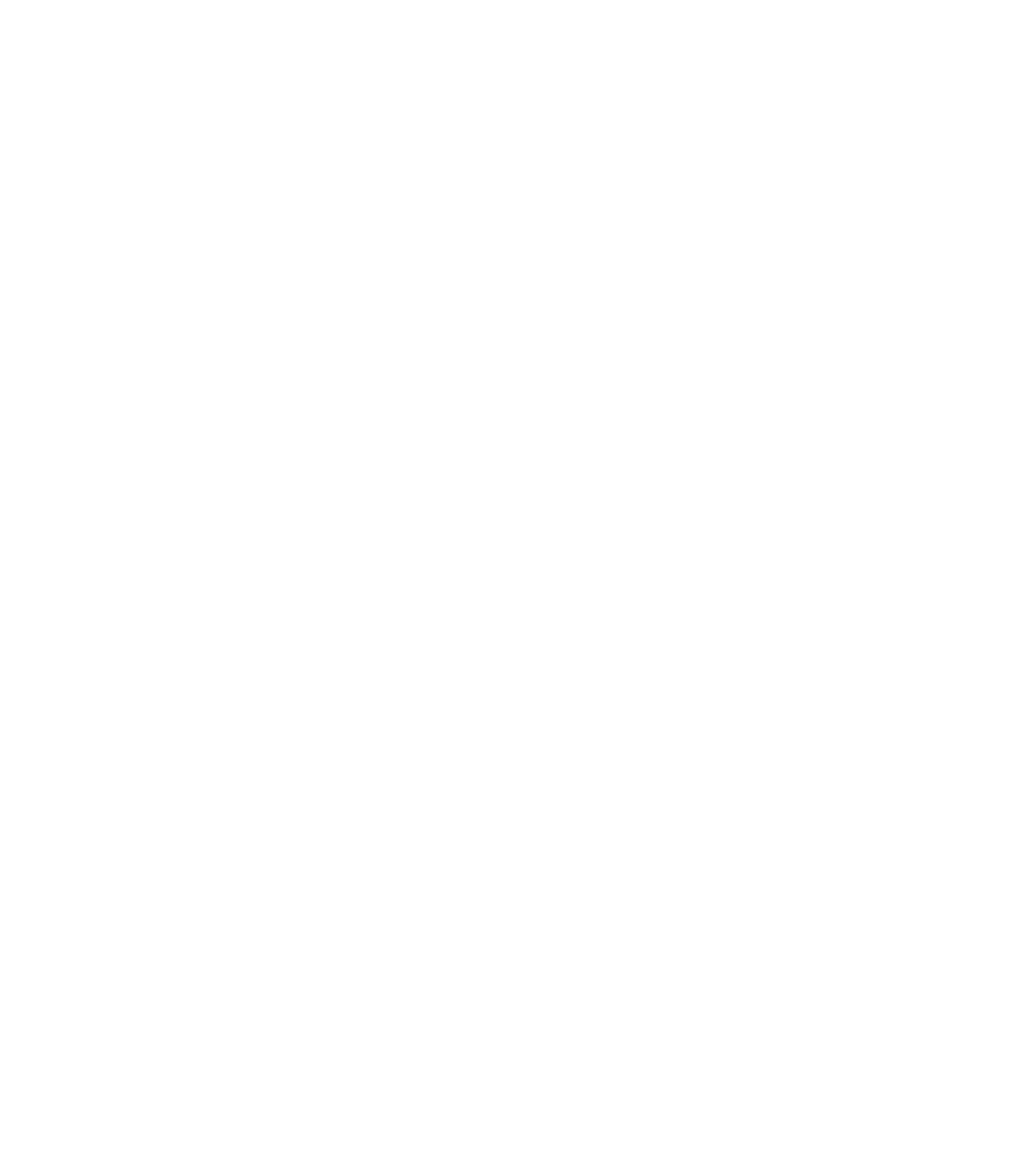
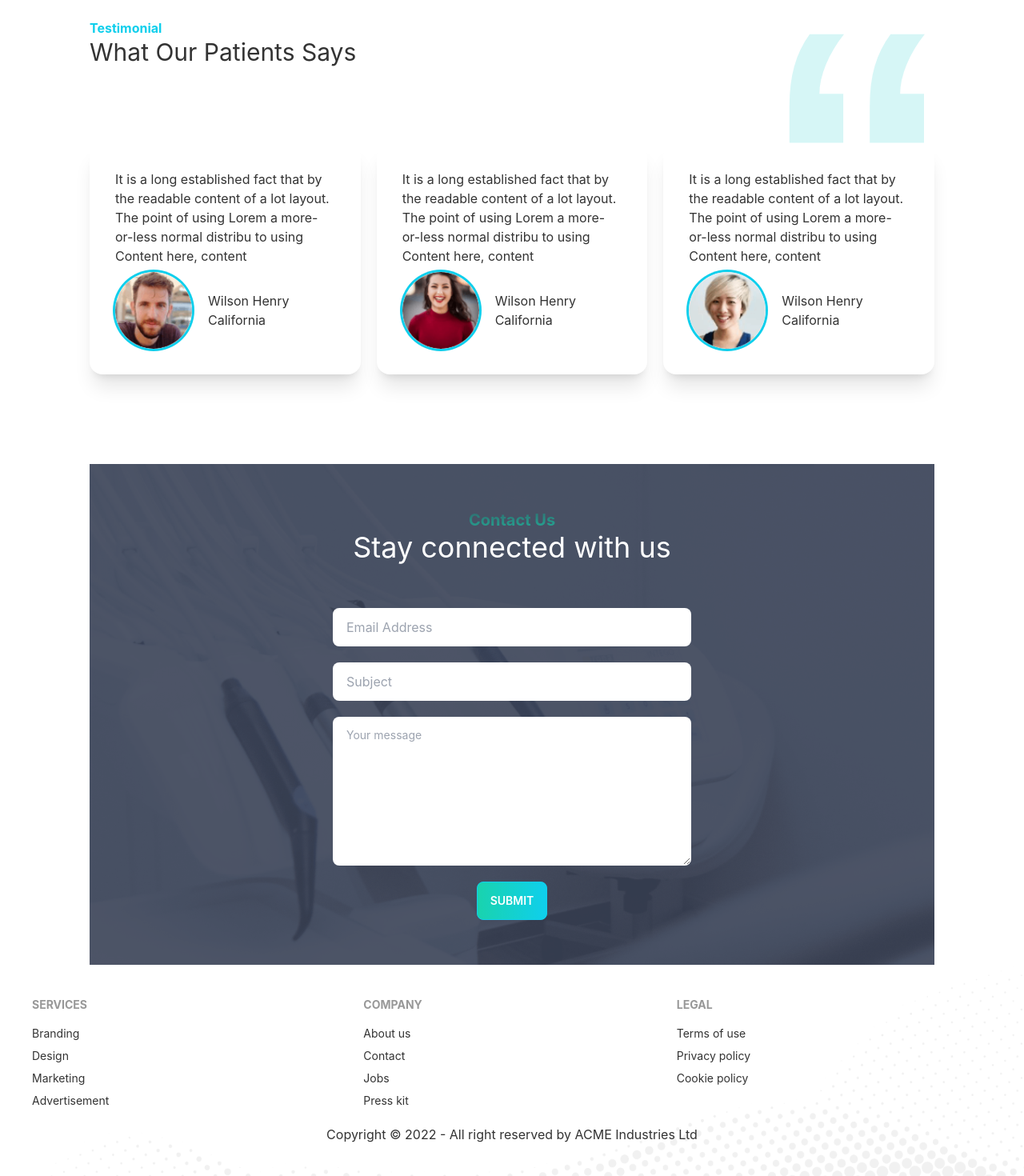
Before and after one commit to iamraihan/doctors-portal-client, a React (Create React App) app: page / in a window 1280 px wide. Shown: the part 2561-4031 px from the top of the page at 80% size. Before the commit the page ends 2472 px from the top, so only its background shows below. Built offline with nearby package versions, Linux system fonts and the light colour scheme.

Commit message:
footer contact and solve warning

```diff
--- a/src/App.js
+++ b/src/App.js
@@ -2,6 +2,7 @@ import { Route, Routes } from 'react-router-dom';
 import './App.css';
 import About from './Pages/About/About';
 import Home from './Pages/Home/Home/Home';
+import Footer from './Pages/Shared/Footer/Footer';
 import Navbar from './Pages/Shared/Navbar/Navbar';
 
 function App() {
@@ -12,6 +13,7 @@ function App() {
         <Route path='/' element={<Home></Home>} ></Route>
         <Route path='/about' element={<About></About>}></Route>
       </Routes>
+      <Footer></Footer>
     </div>
   );
 }
--- /dev/null
+++ b/src/Pages/Home/Contact/Contact.js
@@ -0,0 +1,38 @@
+import React from "react";
+import appointment from '../../../assets/images/appointment.png';
+import PrimaryButton from "../../Shared/PrimaryButton/PrimaryButton";
+
+const Contact = () => {
+    return (
+        <div style={{
+            background: `url(${appointment})`
+        }} className='bg-primary px-10 py-14 '>
+            <div className='text-center pb-14 text-white'>
+                <p className='text-xl font-bold text-transparent bg-clip-text bg-gradient-to-br from-accent to-secondary'>
+                    Contact Us
+                </p>
+                <h1 className='text-4xl'>Stay connected with us</h1>
+            </div>
+            <div className='grid grid-cols-1 justify-items-center gap-5'>
+                <input
+                    type='text'
+                    placeholder='Email Address'
+                    className='input w-full max-w-md'
+                />
+                <input
+                    type='text'
+                    placeholder='Subject'
+                    className='input w-full max-w-md'
+                />
+                <textarea
+                    className='textarea w-full max-w-md'
+                    placeholder='Your message'
+                    rows={6}
+                ></textarea>
+                <PrimaryButton>Submit</PrimaryButton>
+            </div>
+        </div>
+    );
+};
+
+export default Contact;
--- a/src/Pages/Home/Home/Home.js
+++ b/src/Pages/Home/Home/Home.js
@@ -1,6 +1,8 @@
 import React from 'react';
 import Banner from '../Banner/Banner';
+import Contact from '../Contact/Contact';
 import Services from '../Services/Services';
+import Testimonial from '../Testimonial/Testimonial';
 import ExceptionalDental from './ExceptionalDental/ExceptionalDental';
 import Info from './Info/Info';
 import MakeAppointment from './MakeAppointment/MakeAppointment';
@@ -13,6 +15,8 @@ const Home = () => {
             <Services></Services>
             <ExceptionalDental></ExceptionalDental>
             <MakeAppointment></MakeAppointment>
+            <Testimonial></Testimonial>
+            <Contact></Contact>
         </div>
     );
 };
--- /dev/null
+++ b/src/Pages/Home/Home/Review/Review.js
@@ -0,0 +1,24 @@
+import React from 'react';
+
+const Review = ({ review }) => {
+    return (
+        <div className="card lg:max-w-lg bg-base-100 shadow-xl">
+            <div className="card-body">
+                <p>It is a long established fact that by the readable content of a lot layout. The point of using Lorem a more-or-less normal distribu to using Content here, content</p>
+                <div className=" flex items-center ">
+                    <div className="avatar">
+                        <div className="w-24 rounded-full ring ring-primary ring-offset-base-100 mr-5 ">
+                            <img src={review.img} alt='' />
+                        </div>
+                    </div>
+                    <div>
+                        <h2>{review.name}</h2>
+                        <h2>{review.location}</h2>
+                    </div>
+                </div>
+            </div>
+        </div>
+    );
+};
+
+export default Review;
--- /dev/null
+++ b/src/Pages/Home/Testimonial/Testimonial.js
@@ -0,0 +1,51 @@
+import React from 'react';
+import quote from '../../../assets/icons/quote.svg'
+import people1 from '../../../assets/images/people1.png'
+import people2 from '../../../assets/images/people2.png'
+import people3 from '../../../assets/images/people3.png'
+import Review from '../Home/Review/Review';
+
+const Testimonial = () => {
+    const reviews = [
+        {
+            _id: 1,
+            name: 'Wilson Henry',
+            img: people1,
+            location: 'California'
+        },
+        {
+            _id: 2,
+            name: 'Wilson Henry',
+            img: people2,
+            location: 'California'
+        },
+        {
+            _id: 3,
+            name: 'Wilson Henry',
+            img: people3,
+            location: 'California'
+        },
+    ]
+    return (
+        <section className='py-28'>
+            <div className='flex justify-between'>
+                <div>
+                    <h2 className='text-primary font-bold'>Testimonial</h2>
+                    <h1 className='text-3xl'>What Our Patients Says</h1>
+                </div>
+                <div>
+                    <img src={quote} className='w-24 lg:w-48' alt="" />
+                </div>
+            </div>
+
+            <div className='grid lg:grid-cols-3 md:grid-cols-2 gap-5'>
+                {
+                    reviews.map(review => <Review key={review._id} review={review}></Review>)
+                }
+            </div>
+
+        </section>
+    );
+};
+
+export default Testimonial;
--- /dev/null
+++ b/src/Pages/Shared/Footer/Footer.js
@@ -0,0 +1,40 @@
+import React from 'react';
+import footer from '../../../assets/images/footer.png'
+
+const Footer = () => {
+    return (
+        <footer style={{
+            background: `url(${footer})`,
+            backgroundSize: 'cover'
+
+        }} className="p-10   ">
+            <div className='footer'>
+                <div>
+                    <span className="footer-title">Services</span>
+                    <a className="link link-hover">Branding</a>
+                    <a className="link link-hover">Design</a>
+                    <a className="link link-hover">Marketing</a>
+                    <a className="link link-hover">Advertisement</a>
+                </div>
+                <div>
+                    <span className="footer-title">Company</span>
+                    <a className="link link-hover">About us</a>
+                    <a className="link link-hover">Contact</a>
+                    <a className="link link-hover">Jobs</a>
+                    <a className="link link-hover">Press kit</a>
+                </div>
+                <div>
+                    <span className="footer-title">Legal</span>
+                    <a className="link link-hover">Terms of use</a>
+                    <a className="link link-hover">Privacy policy</a>
+                    <a className="link link-hover">Cookie policy</a>
+                </div>
+            </div>
+            <div className='text-center mt-5'>
+                <p>Copyright © {new Date().getFullYear()} - All right reserved by ACME Industries Ltd</p>
+            </div>
+        </footer>
+    );
+};
+
+export default Footer;
--- a/src/Pages/Shared/Navbar/Navbar.js
+++ b/src/Pages/Shared/Navbar/Navbar.js
@@ -14,10 +14,10 @@ const Navbar = () => {
         <div className="navbar bg-base-100 mx-auto container">
             <div className="navbar-start">
                 <div className="dropdown">
-                    <label tabindex="0" className="btn btn-ghost lg:hidden">
-                        <svg xmlns="http://www.w3.org/2000/svg" className="h-5 w-5" fill="none" viewBox="0 0 24 24" stroke="currentColor"><path stroke-linecap="round" stroke-linejoin="round" stroke-width="2" d="M4 6h16M4 12h8m-8 6h16" /></svg>
+                    <label tabIndex="0" className="btn btn-ghost lg:hidden">
+                        <svg xmlns="http://www.w3.org/2000/svg" className="h-5 w-5" fill="none" viewBox="0 0 24 24" stroke="currentColor"><path strokeLinecap="round" strokeLinejoin="round" strokeWidth="2" d="M4 6h16M4 12h8m-8 6h16" /></svg>
                     </label>
-                    <ul tabindex="0" className="menu menu-compact dropdown-content mt-3 p-2 shadow bg-base-100 rounded-box w-52">
+                    <ul tabIndex="0" className="menu menu-compact dropdown-content mt-3 p-2 shadow bg-base-100 rounded-box w-52">
                         {menuItems}
                     </ul>
                 </div>
```
